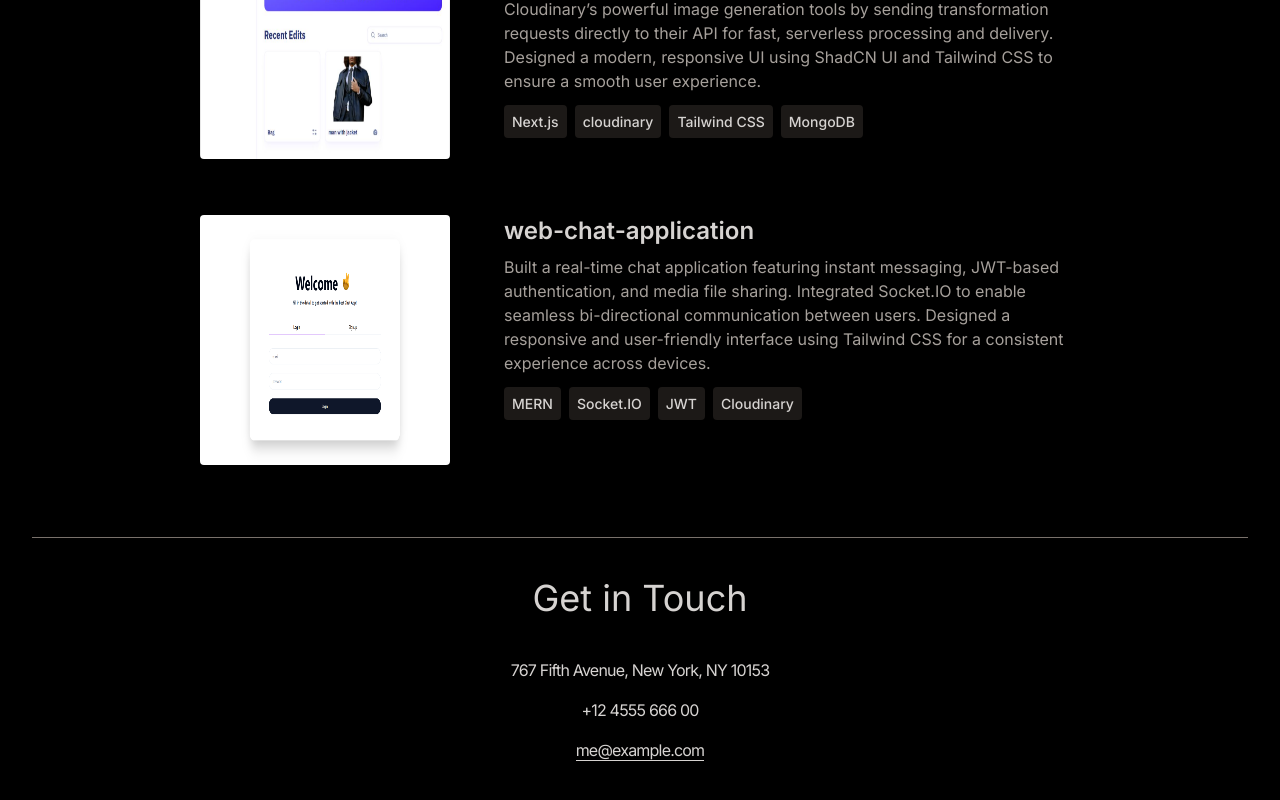
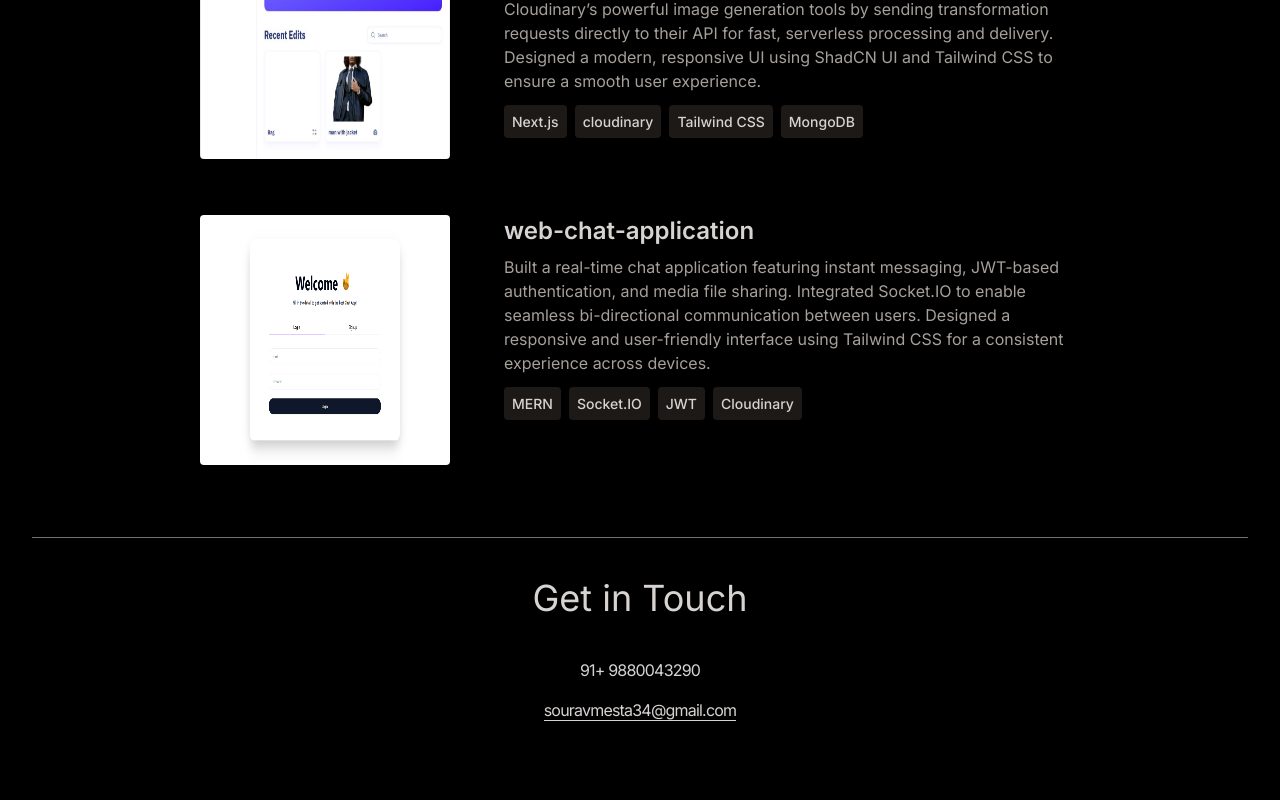
Before and after one commit to SouravMesta32/portfolio-website, a React (Vite) app: page / in a window 1280 px wide. Shown: the part 1821-2621 px from the top of the page. Built offline with nearby package versions, Linux system fonts and the light colour scheme.

Commit message:
updated contact page

```diff
--- a/src/App.jsx
+++ b/src/App.jsx
@@ -1,6 +1,6 @@
 import React from 'react'
 import Contact from './components/Contact'
-import { Experience } from './components/Experience'
+// import { Experience } from './components/Experience'
 import HeroSection from './components/HeroSection'
 import Navbar from './components/Navbar'
 import Projects from './components/Projects'
--- a/src/components/Contact.jsx
+++ b/src/components/Contact.jsx
@@ -8,11 +8,11 @@ const Contact = () => {
             whileInView={{opacity:1, y:0}} initial={{opacity:1, y:-100}} transition={{duration:0.5}}
             className="my-10 text-center text-4xl">Get in Touch</motion.h2>
         <div className="text-center tracking-tighter">
-            <motion.p
+            {/* <motion.p
                 whileInView={{opacity:1, x:0}} initial={{opacity:0, x:-100}} transition={{duration:1}}
                 className="my-4">
                 {CONTACT.address}
-            </motion.p>
+            </motion.p> */}
             <motion.p
                 whileInView={{opacity:1, x:0}} initial={{opacity:0, x:-100}} transition={{duration:1}}
                 className="my-4">
--- a/src/components/Technologies.jsx
+++ b/src/components/Technologies.jsx
@@ -3,7 +3,6 @@ import { TbBrandNextjs } from "react-icons/tb"
 import { SiMongodb, SiMysql, } from "react-icons/si"
 import { DiRedis } from "react-icons/di"
 import { FaNodeJs } from "react-icons/fa"
-import { BiLogoPostgresql } from "react-icons/bi"
 import { motion } from "framer-motion"
 
 const iconVariants = (duration) => ({
--- a/src/constants/index.js
+++ b/src/constants/index.js
@@ -71,6 +71,6 @@ export const PROJECTS = [
 
 export const CONTACT = {
   address: "767 Fifth Avenue, New York, NY 10153 ",
-  phoneNo: "+12 4555 666 00 ",
-  email: "me@example.com",
+  phoneNo: "91+ 9880043290 ",
+  email: "souravmesta34@gmail.com",
 };
```
